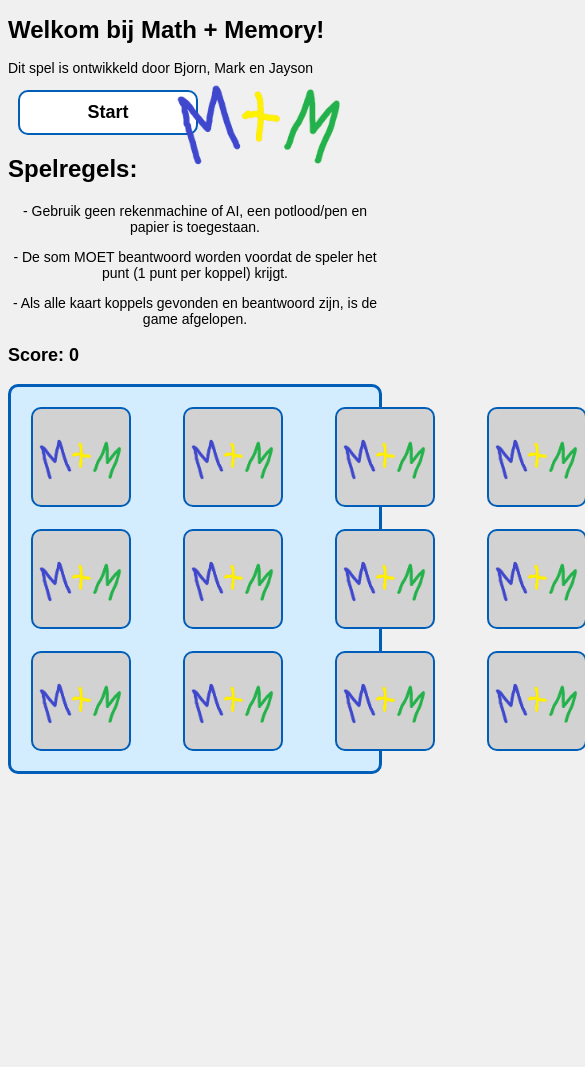
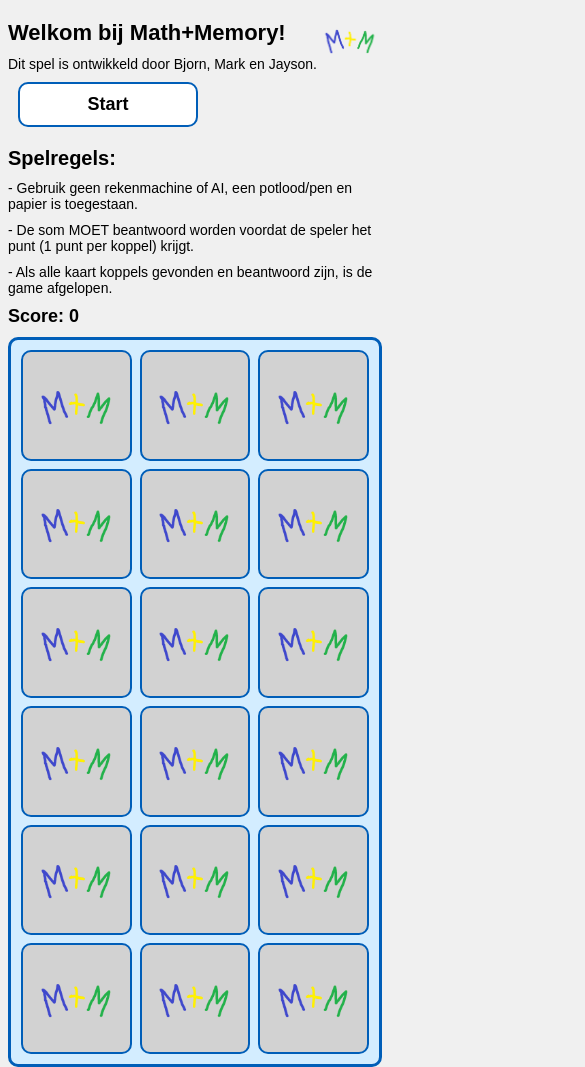
Before and after one commit to Jayson-04/memorygame, a plain HTML site: page memorycode/index.html in a window 390 px wide. Shown: the top 1067 px of the page, 585 px wide, since content can reach past the window. Before the commit the page ends 844 px from the top, so only its background shows below. Drawn offline with Linux system fonts and the light colour scheme.

Commit message:
responisive design

```diff
--- a/memorycode/index.html
+++ b/memorycode/index.html
@@ -4,15 +4,15 @@
     <meta name="viewport" content="width=device-width, initial-scale=1.0">
     <meta name="description" content="Memorygame HTML page">
     <link rel="stylesheet" href="style.css">
-    <title>Math + Memory</title>
+    <title>Math+Memory</title>
 </head>
 
 <body>
 
     <a href="index.html" id="logo_link"><img src="../M+M.jpg"></a>
 
-    <h1>Welkom bij Math + Memory!</h1>
-    <p> Dit spel is ontwikkeld door Bjorn, Mark en Jayson</p>
+    <h1>Welkom bij Math+Memory!</h1>
+    <p> Dit spel is ontwikkeld door Bjorn, Mark en Jayson.</p>
 
     <button id="startButton" class="startButton">Start</button>
 
--- a/memorycode/style.css
+++ b/memorycode/style.css
@@ -4,21 +4,18 @@ body {
 }
 
 h1 {
-    text-align: center;
-    display: flex;
     font: bold 24px Arial, sans-serif;
+    margin: 20px 0 10px;
 }
 
 h2 {
-    text-align: center;
-    display: flex;
     font: bold 24px Arial, sans-serif;
+    margin: 20px 0 10px;
 }
 
 p {
-    text-align: center;
-    display: flex;
     font: 14px Arial, sans-serif;
+    margin: 10px 0;
 }
 
 .box {
@@ -26,9 +23,11 @@ p {
     background-color: #d3edff;
     border-radius: 10px;
     padding: 10px;
+
     display: grid;
-    grid-template-columns: repeat(6, 150px);
-    gap: 2px;
+    grid-template-columns: repeat(auto-fit, minmax(100px, 150px));
+    gap: 10px;
+    justify-content: center;
 }
 
 .box button.revealed {
@@ -36,17 +35,18 @@ p {
 }
 
 .box button {
-    width: 100px;
-    height: 100px;
-    margin: 10px;
+    width: 100%;
+    aspect-ratio: 1 / 1;
+    margin: 0;
     padding: 0;
+
     border: 2px solid #005EB8;
     background-color: #d2d2d2;
     border-radius: 10px;
     cursor: pointer;
 
     background-image: url("../M+M.jpg");
-    background-size: 100px;
+    background-size: 80%;
     background-repeat: no-repeat;
     background-position: center;
 
@@ -77,11 +77,58 @@ p {
 
 #logo_link {
     position: absolute;
-    top: 20px;
-    right: 30px;
+    top: 15px;
+    right: 20px;
 }
 
 #logo_link img {
-    width: 200px;
+    width: 150px;
     height: auto;
 }
+
+/* responsive design */
+
+@media (max-width: 700px) {
+
+    h1 {
+        font-size: 22px;
+        padding-right: 70px;
+    }
+
+    h2 {
+        font-size: 20px;
+    }
+
+    p {
+        font-size: 14px;
+    }
+
+    .box {
+        grid-template-columns: repeat(3, 1fr);
+        gap: 8px;
+    }
+
+}
+
+@media (min-width: 701px) {
+    .box {
+        grid-template-columns: repeat(6, minmax(100px, 150px));
+    }
+}
+
+@media (max-width: 481px) {
+    #logo_link {
+        top: 10px;
+        right: 10px;
+    }
+
+    #logo_link img {
+        width: 70px;
+    }
+}
+
+@media (max-width: 391px) {
+    #logo_link img {
+        width: 60px;
+    }
+}
```
